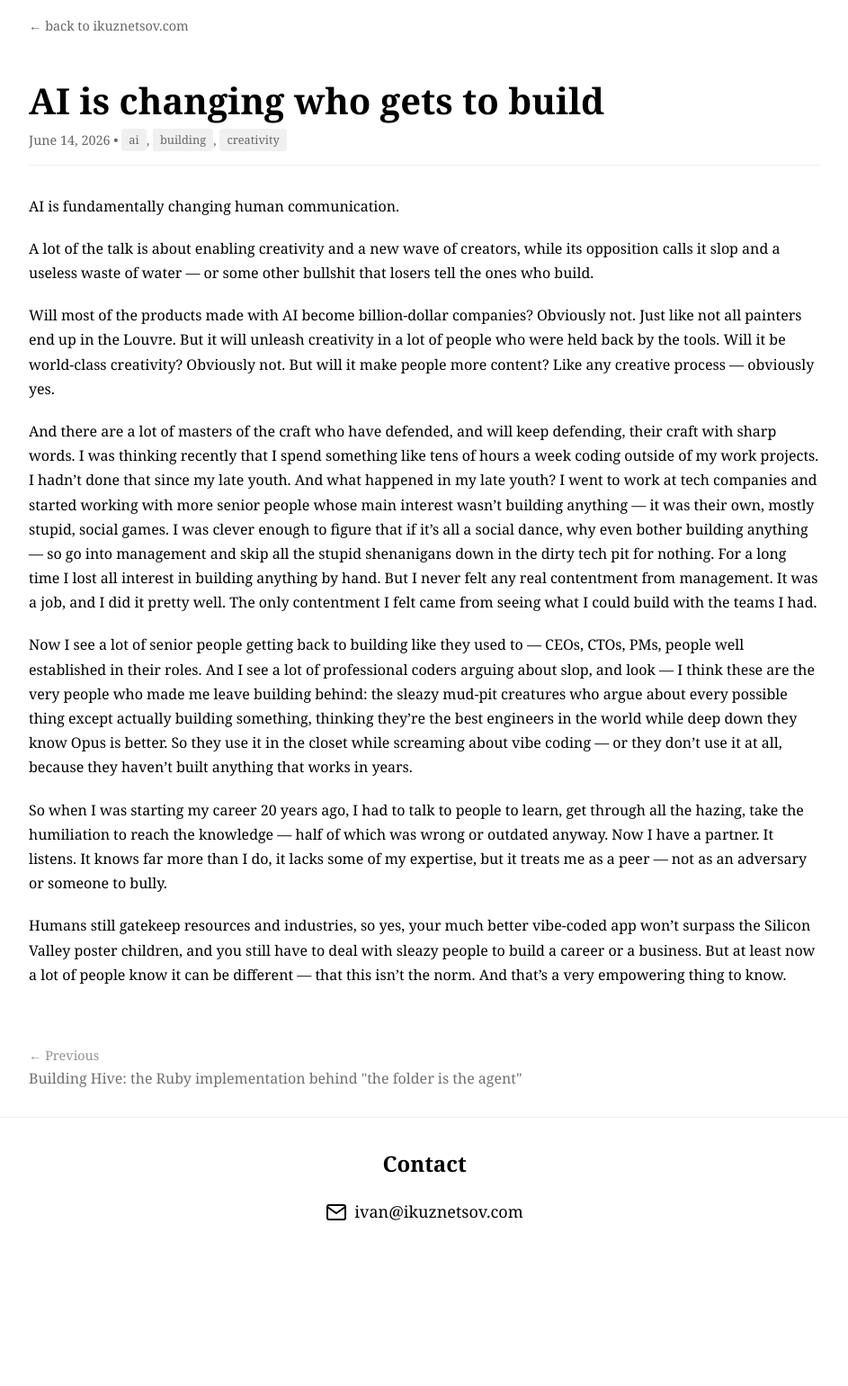
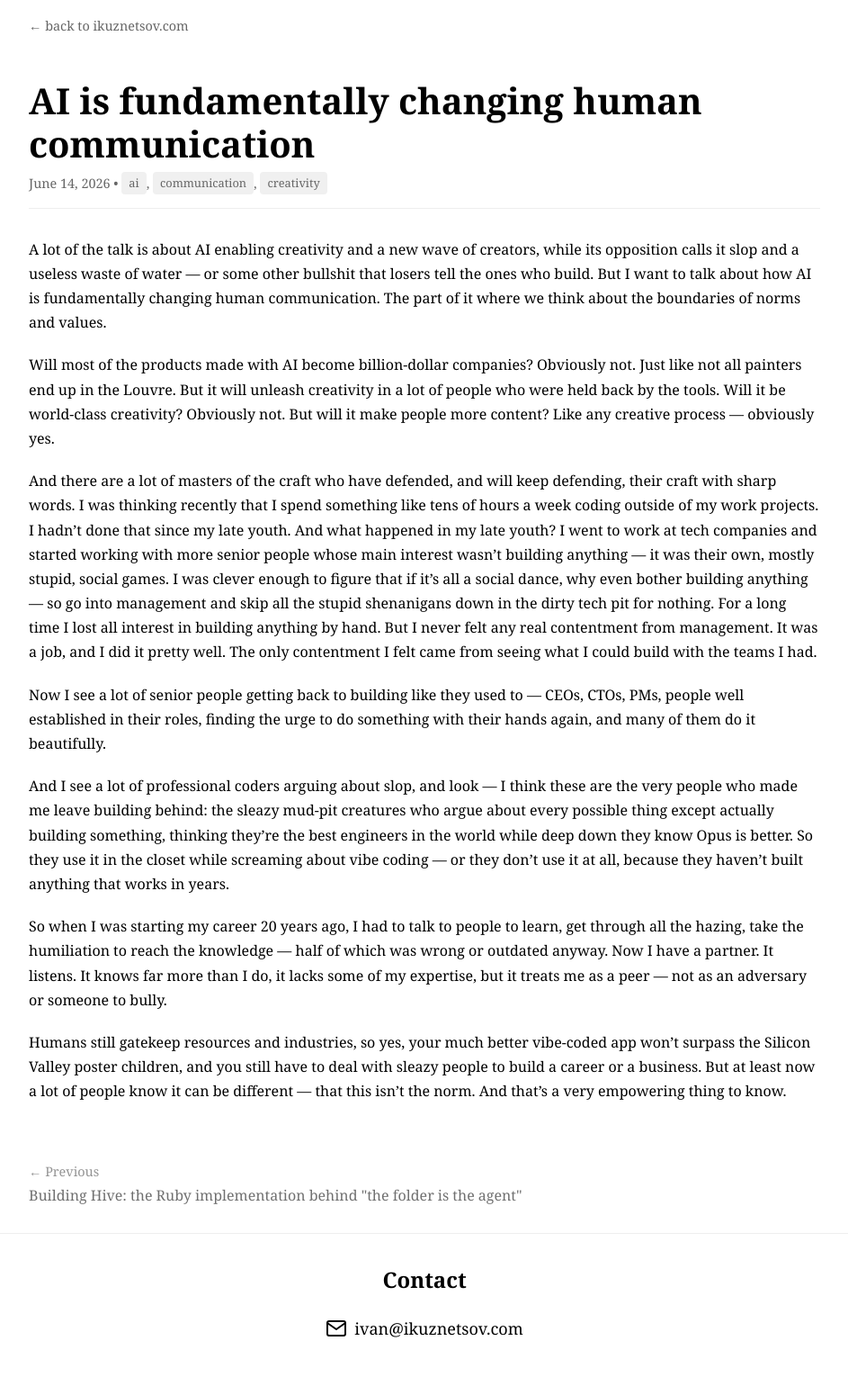
Before and after one commit to ivankuznetsov/ikuznetsov.com, a Jekyll site: the page built from _posts/2026-06-14-ai-is-fundamentally-changing-human-communication.md, in a window 1280 px wide. Shown: the whole page at 90% size, without its empty margins (168-1111 px from the left). Built offline with Jekyll 4.4.1, drawn with Linux system fonts in a browser that asks for light colours; some web fonts are replaced; before the commit the page ends 1411 px from its top, so only the background shows below that.

Commit message:
Retitle post to 'AI is fundamentally changing human communication'
Final author cut: new title + norms/values framing in the opening, the
'getting back to building' beat expanded, and a regenerated terminal-card
header to match. Renames the slug and redirects the old URL.

Co-Authored-By: Claude Opus 4.8 (1M context) <noreply@anthropic.com>

```diff
--- a/_posts/2026-06-14-ai-is-changing-who-gets-to-build.md
+++ b/_posts/2026-06-14-ai-is-fundamentally-changing-human-communication.md
@@ -1,27 +1,29 @@
 ---
 layout: post
-title: "AI is changing who gets to build"
+title: "AI is fundamentally changing human communication"
 date: 2026-06-14 12:00:00 +0100
-categories: ai building creativity
-description: "For 20 years the gate to building was other people — hazing, social games, gatekeepers. AI doesn't make everyone world-class. It unleashes the ones the tools used to lock out, and it treats them as peers."
+categories: ai communication creativity
+description: "AI's real shift isn't billion-dollar apps — it's moving the boundaries of norms and values: who gets to build, who gets gatekept, and finally having a partner that treats you as a peer."
+redirect_from:
+  - /posts/ai-is-changing-who-gets-to-build/
 image:
-  path: /assets/images/posts/ai-is-changing-who-gets-to-build/og.png
+  path: /assets/images/posts/ai-is-fundamentally-changing-human-communication/og.png
   width: 1200
   height: 630
-  alt: "A dark terminal card with the headline 'AI is changing who gets to build'."
+  alt: "A dark terminal card with the headline 'AI is fundamentally changing human communication'."
 twitter:
   card: summary_large_image
 ---
 
-AI is fundamentally changing human communication.
-
-A lot of the talk is about enabling creativity and a new wave of creators, while its opposition calls it slop and a useless waste of water — or some other bullshit that losers tell the ones who build.
+A lot of the talk is about AI enabling creativity and a new wave of creators, while its opposition calls it slop and a useless waste of water — or some other bullshit that losers tell the ones who build. But I want to talk about how AI is fundamentally changing human communication. The part of it where we think about the boundaries of norms and values.
 
 Will most of the products made with AI become billion-dollar companies? Obviously not. Just like not all painters end up in the Louvre. But it will unleash creativity in a lot of people who were held back by the tools. Will it be world-class creativity? Obviously not. But will it make people more content? Like any creative process — obviously yes.
 
 And there are a lot of masters of the craft who have defended, and will keep defending, their craft with sharp words. I was thinking recently that I spend something like tens of hours a week coding outside of my work projects. I hadn't done that since my late youth. And what happened in my late youth? I went to work at tech companies and started working with more senior people whose main interest wasn't building anything — it was their own, mostly stupid, social games. I was clever enough to figure that if it's all a social dance, why even bother building anything — so go into management and skip all the stupid shenanigans down in the dirty tech pit for nothing. For a long time I lost all interest in building anything by hand. But I never felt any real contentment from management. It was a job, and I did it pretty well. The only contentment I felt came from seeing what I could build with the teams I had.
 
-Now I see a lot of senior people getting back to building like they used to — CEOs, CTOs, PMs, people well established in their roles. And I see a lot of professional coders arguing about slop, and look — I think these are the very people who made me leave building behind: the sleazy mud-pit creatures who argue about every possible thing except actually building something, thinking they're the best engineers in the world while deep down they know Opus is better. So they use it in the closet while screaming about vibe coding — or they don't use it at all, because they haven't built anything that works in years.
+Now I see a lot of senior people getting back to building like they used to — CEOs, CTOs, PMs, people well established in their roles, finding the urge to do something with their hands again, and many of them do it beautifully.
+
+And I see a lot of professional coders arguing about slop, and look — I think these are the very people who made me leave building behind: the sleazy mud-pit creatures who argue about every possible thing except actually building something, thinking they're the best engineers in the world while deep down they know Opus is better. So they use it in the closet while screaming about vibe coding — or they don't use it at all, because they haven't built anything that works in years.
 
 So when I was starting my career 20 years ago, I had to talk to people to learn, get through all the hazing, take the humiliation to reach the knowledge — half of which was wrong or outdated anyway. Now I have a partner. It listens. It knows far more than I do, it lacks some of my expertise, but it treats me as a peer — not as an adversary or someone to bully.
 
```
Also changed, not shown: assets/images/posts/ai-is-changing-who-gets-to-build/og.png (deleted), assets/images/posts/ai-is-fundamentally-changing-human-communication/og.png (added), assets/images/posts/ai-is-fundamentally-changing-human-communication/og.svg.
